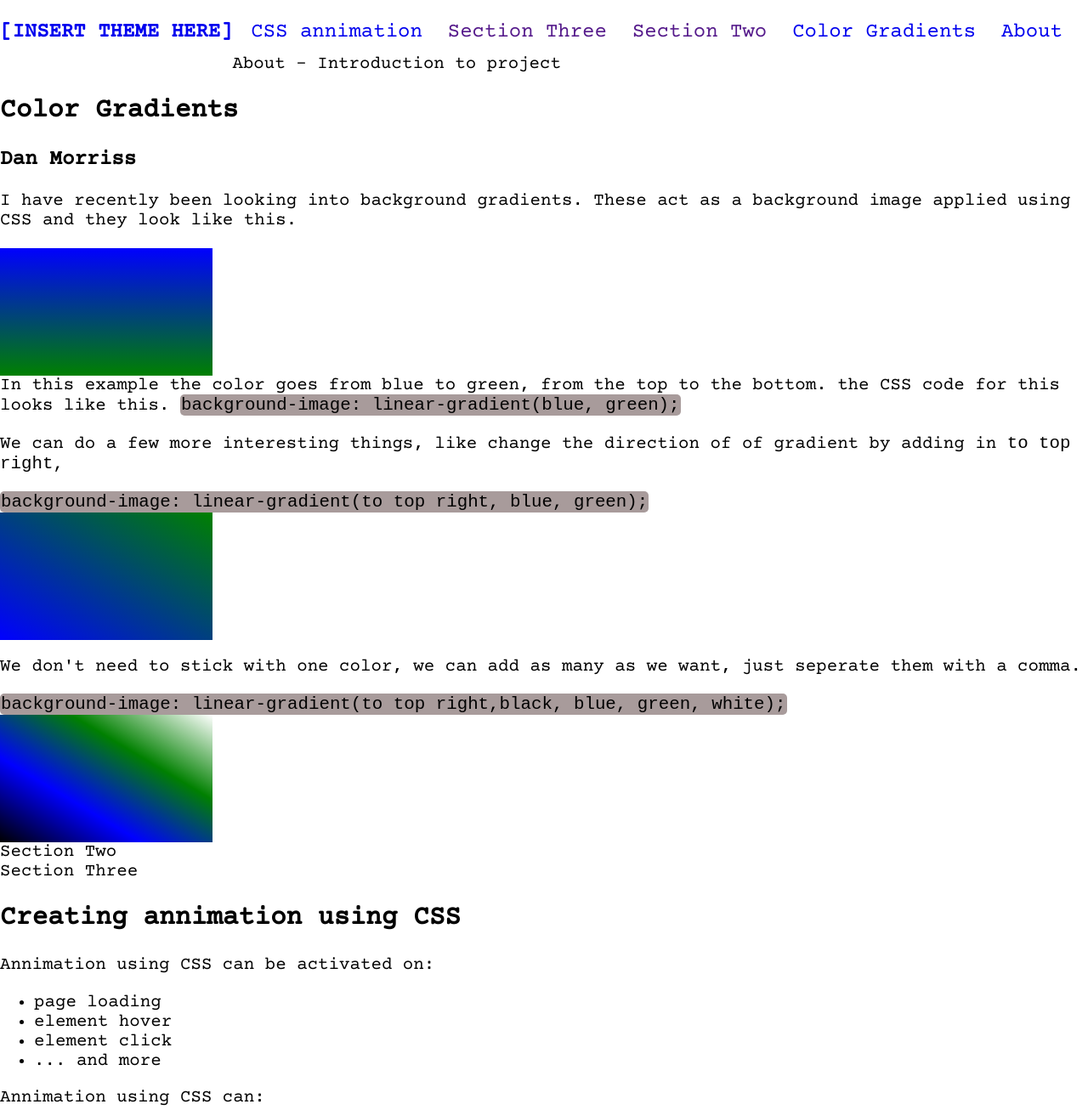
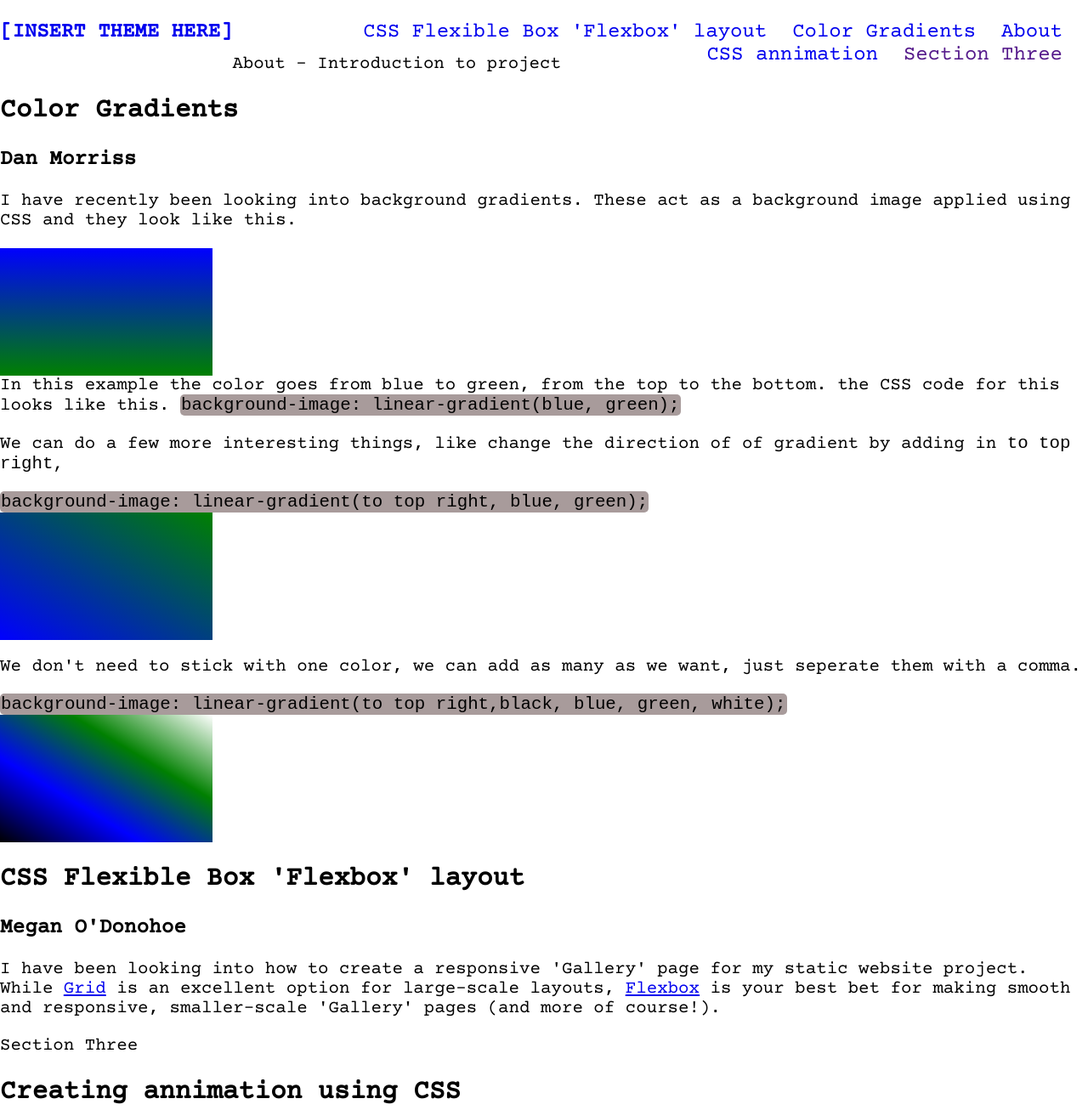
Before and after one commit to DanMorriss/collaborative-project1, a plain HTML site: page index.html in a window 1280 px wide. Shown: the top 1306 px of the page at 85% size. Drawn offline with nearby package versions, Linux system fonts and the light colour scheme.

Commit message:
Add section 2 heading and section to index.html file

```diff
--- a/index.html
+++ b/index.html
@@ -18,7 +18,7 @@
             <ul>
                 <li><a href="#top">About</a></li>
                 <li><a href="#gradients">Color Gradients</a></li>
-                <li><a href="">Section Two</a></li>
+                <li><a href="#flex-box">CSS Flexible Box 'Flexbox' layout</a></li>
                 <li><a href="">Section Three</a></li>
                 <li><a href="#annimation">CSS annimation</a></li>
             </ul>
@@ -49,8 +49,17 @@
            <div id="gradient3"></div>
         </section>
 
-        <section>
-           Section Two
+        <section id="flex-box">
+           <h2>CSS Flexible Box 'Flexbox' layout</h2>
+           <h3>Megan O'Donohoe</h3>
+           <p>
+            I have been looking into how to create a responsive 'Gallery' page for my static website project.
+            While <a href="https://css-tricks.com/snippets/css/complete-guide-grid/">Grid</a> is an excellent option for large-scale layouts, <a href="https://css-tricks.com/snippets/css/a-guide-to-flexbox/">Flexbox</a> is your best bet for making smooth and responsive, smaller-scale 'Gallery' pages (and more of course!).
+           </p>
+
+           <p>
+            <!--example of mini Gallery using flexbox-->
+           </p>
         </section>
 
         <section>
```
